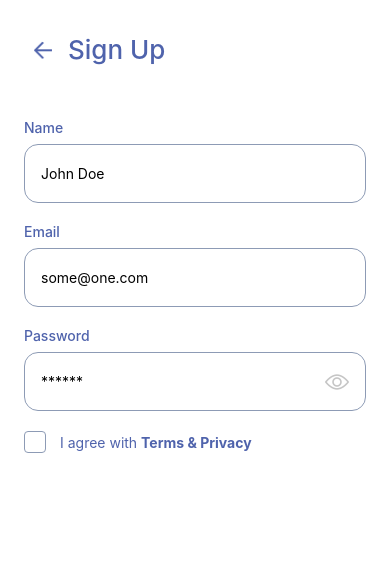
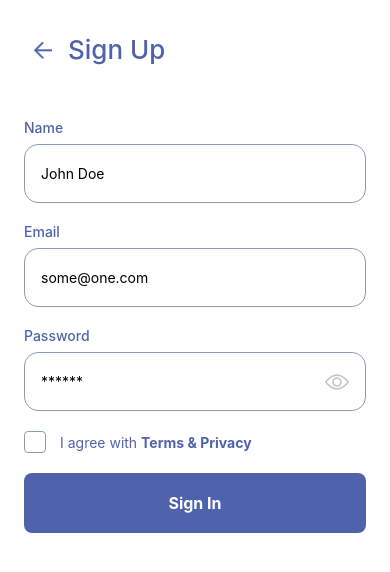
Before and after one commit to mnerva/MobileAppExample, a React Native app: screen / in a window 390 px wide. Shown: the top 572 px of the page. Built offline with nearby package versions, Linux system fonts and the light colour scheme.

Commit message:
Button komponendi täiendab kujundamine

```diff
--- a/app/index.tsx
+++ b/app/index.tsx
@@ -22,7 +22,7 @@ export default function SplashScreen() {
          <Text style={styles.title}>Here!</Text>
        </View>
 
-       <Button title="Sign In" onPress={handleSignUp} />
+       <Button style={styles.button} title="Sign In" onPress={handleSignUp} />
 
        <TouchableOpacity onPress={handleSignUp}>
          <Text style={styles.signUpText}>Sign Up</Text>
--- a/app/style.ts
+++ b/app/style.ts
@@ -36,7 +36,10 @@ const styles = StyleSheet.create({
     fontSize: 16,
     fontWeight: "bold",
     marginTop: 30,
-  }
+  },
+  button: {
+    marginVertical: 20,
+  },
 });
 
 export default styles;
--- a/src/components/Button/index.tsx
+++ b/src/components/Button/index.tsx
@@ -1,10 +1,10 @@
-import { TouchableOpacity, Text } from "react-native";
+import { TouchableOpacity, Text, ViewStyle } from "react-native";
 import styles from "./style";
 
-const Button = ({ title, onPress }: { title: string,   onPress: () => void }) => {
+const Button = ({ title, onPress, style }: { title: string,   onPress: () => void, style: ViewStyle }) => {
 
   return (
-    <TouchableOpacity style={styles.container} activeOpacity={0.6} onPress={onPress}>
+    <TouchableOpacity style={[styles.container, style]} activeOpacity={0.6} onPress={onPress}>
       <Text style={styles.title}>{title}</Text>
     </TouchableOpacity>
   );
--- a/src/screens/Signup/index.tsx
+++ b/src/screens/Signup/index.tsx
@@ -5,6 +5,7 @@ import Input from "../../components/Input";
 import Checkbox from "../../components/Checkbox"
 import { router } from "expo-router";
 import { useState } from "react";
+import Button from "../../components/Button"
 
 const Signup = () => {
   const [checked, setChecked] = useState(false)
@@ -23,6 +24,7 @@ const Signup = () => {
         <Checkbox checked={checked} onCheck={setChecked}/>
         <Text style={styles.agreeText}>I agree with <Text style={styles.agreeTextBold}>Terms & Privacy</Text></Text>
       </View>
+      <Button style={styles.button} title="Sign In" onPress={() => {}} />
     </View>
   );
 };
--- a/src/screens/Signup/style.ts
+++ b/src/screens/Signup/style.ts
@@ -1,5 +1,6 @@
 import { StyleSheet } from "react-native";
 import { colors } from "../../utils/colors"
+import Button from "@/src/components/Button";
 
 const styles = StyleSheet.create({
   container: {
@@ -16,6 +17,9 @@ const styles = StyleSheet.create({
   agreeTextBold: {
     fontWeight: 'bold',
   },
+  button: {
+    marginVertical: 20,
+  },
 });
 
 export default styles;
```
